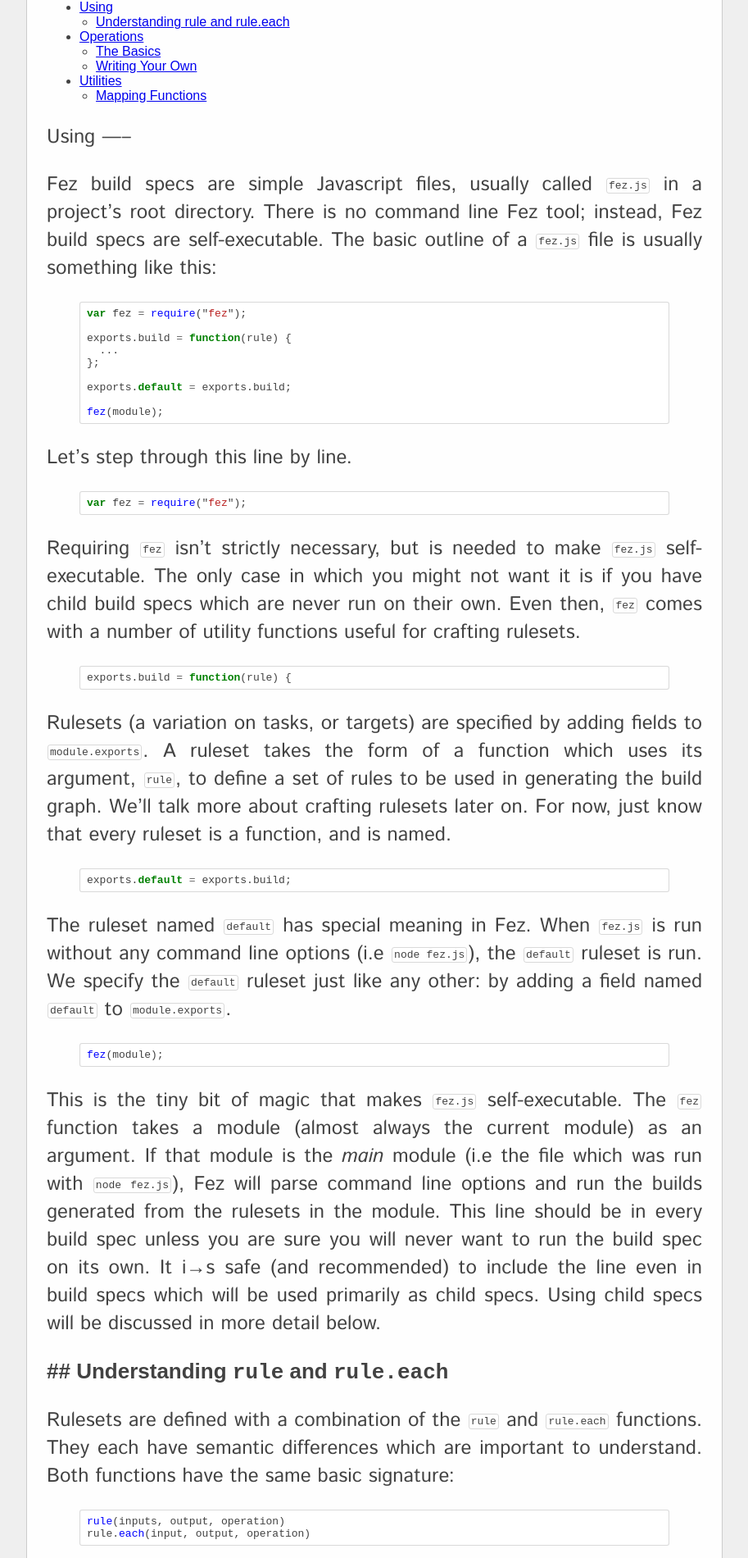
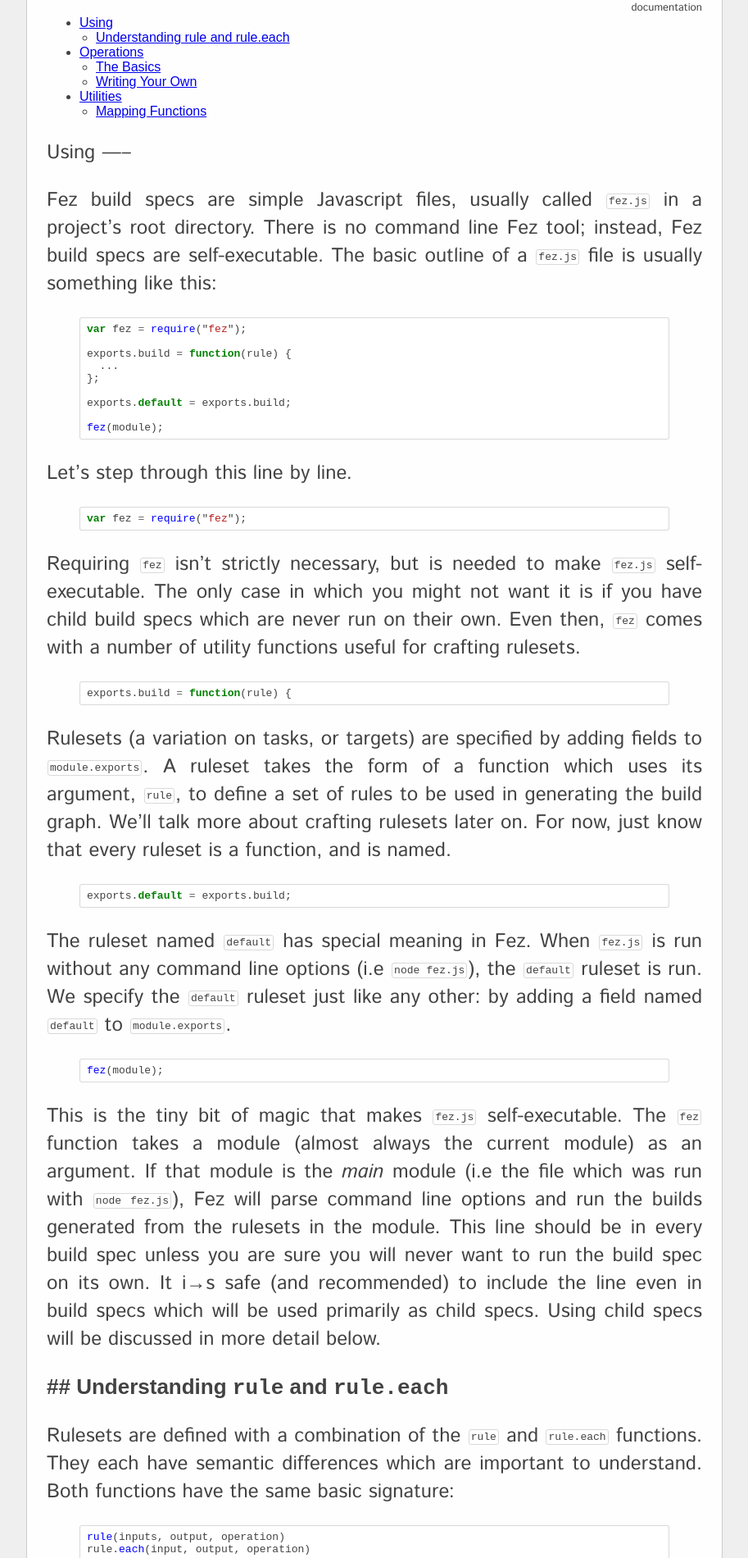
Before and after one commit to barretron/fez.github.io, a Jekyll site: the page built from docs.md, in a window 1280 px wide. Shown: the part 320-2220 px from the top of the page at 82% size, without its empty margins (183-1096 px from the left). Built offline with Jekyll 4.4.1, drawn with Linux system fonts in a browser that asks for light colours; some web fonts are replaced; Markdown is read by kramdown in place of the engine named in the settings; some of the changed text lies outside the part shown.

Commit message:
Added <h1> tags to every page

```diff
--- a/css/main.css
+++ b/css/main.css
@@ -23,6 +23,7 @@ body {
   background: #FEFEFE;
   padding: 24px;
   margin-bottom: 24px;
+  position: relative;
 }
 
 .footer {
@@ -31,7 +32,10 @@ body {
 }
 
 h1 {
-  margin: 0 0 0.67em 0;
+  font-size: 13px;
+  font-weight: normal;
+  margin: 0;
+  text-align: right;
 }
 
 h2:first-child {
@@ -70,7 +74,7 @@ p, h1, h2, h3 {
   font-family: 'Istok Web', sans-serif;
 }
 
-h1, h2, h3 {
+h2, h3 {
   font-size: 26px;
   font-family: sans-serif;
 }
--- a/docs.md
+++ b/docs.md
@@ -2,6 +2,9 @@
 layout: default
 title: Fez - Documentation
 ---
+
+documentation
+===
 
 * <a href="#using">Using</a>
   * <a href="#understanding">Understanding rule and rule.each</a>
@@ -148,5 +151,22 @@ that seems like a pretty uncommon use case.  If you do need to define a
 relationship like that, it would be great for you to submit your use case in a
 bug report!.
 
+<a name="ops"></a>
+Operations
+----------
+
+<a name="op-basics"></a>
+### The Basics
+
+<a name="op-writing"></a>
+### Writing Your Own
+
+<a name="utilities"></a>
+Utilities
+---------
+
+<a href="mapping"></a>
+### Mapping Functions
+
 [1]: https://www.gnu.org/software/make/
 [2]: http://gittup.org/tup/
```
Also changed, not shown: contribute.md (+3 -0 lines), index.md (+3 -0 lines), news.md (+3 -0 lines), operations.md (+3 -0 lines).
